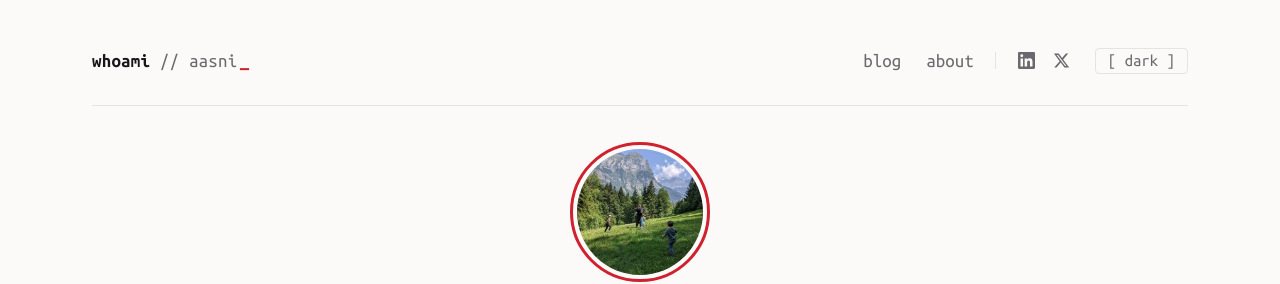
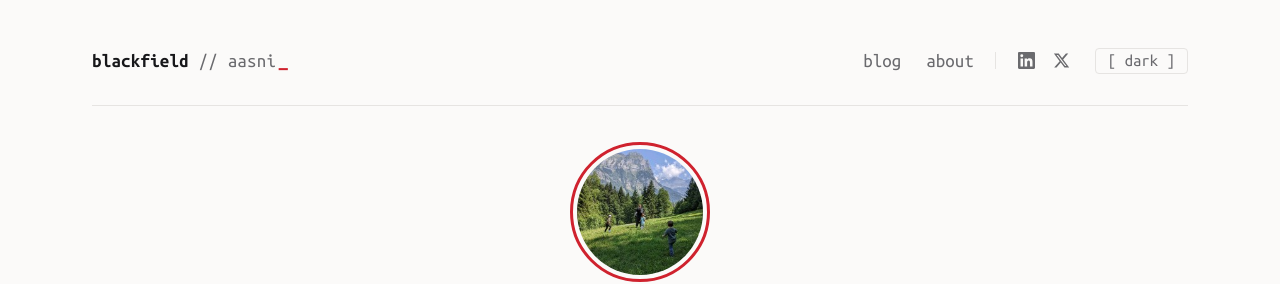
Before and after one commit to aas-n/Blackfield, a Jekyll site: the page built from about.md, in a window 1280 px wide. Shown: the top 284 px of the page. Built offline with Jekyll 4.4.1, drawn with Linux system fonts in a browser that asks for light colours.

Commit message:
site: brand/title whoami -> blackfield (tabs and header)

```diff
--- a/_config.yml
+++ b/_config.yml
@@ -1,4 +1,4 @@
-title: whoami
+title: blackfield
 handle: aasni
 description: "notes on active directory, authentication relaying and windows internals"
 
```
